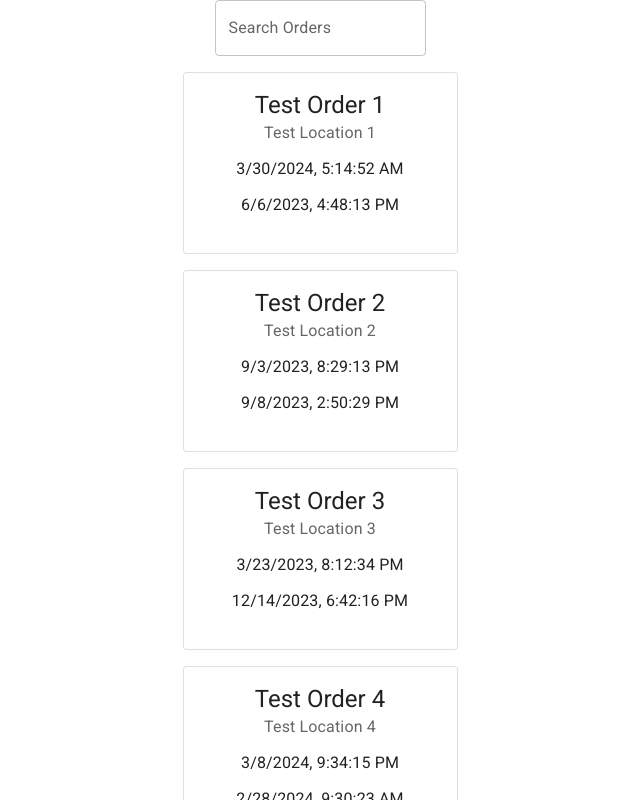
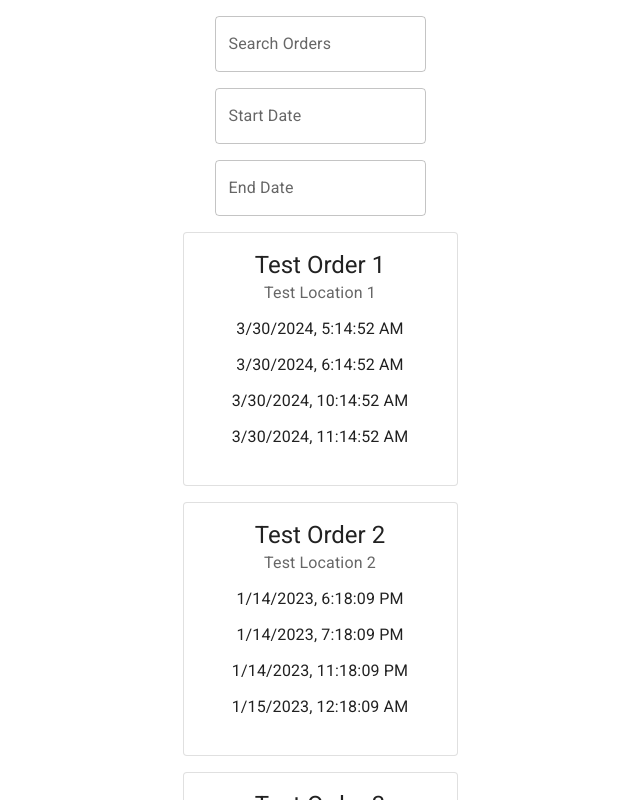
Before and after one commit to jalindsay/max-optra-frontend-test, a React (Create React App) app: page / in a window 1280 px wide. Shown: the top 800 px of the page, without its empty margins (320-960 px from the left). Built offline with nearby package versions, Linux system fonts and the light colour scheme.

Commit message:
Filter orders by date fields.

```diff
--- a/package.json
+++ b/package.json
@@ -6,6 +6,7 @@
     "@emotion/react": "^11.13.0",
     "@emotion/styled": "^11.13.0",
     "@mui/material": "^5.16.6",
+    "@mui/x-date-pickers": "^7.11.1",
     "@testing-library/jest-dom": "^5.17.0",
     "@testing-library/react": "^13.4.0",
     "@testing-library/user-event": "^13.5.0",
@@ -37,5 +38,8 @@
       "last 1 firefox version",
       "last 1 safari version"
     ]
+  },
+  "devDependencies": {
+    "dayjs": "^1.11.12"
   }
 }
--- a/src/App.jsx
+++ b/src/App.jsx
@@ -1,6 +1,9 @@
 import './App.css';
 import {useEffect, useState} from "react";
-import {Box, Card, CardContent, Typography, TextField} from "@mui/material";
+import { Box, Card, CardContent, Typography, TextField } from "@mui/material";
+import { DatePicker } from '@mui/x-date-pickers/DatePicker';
+import { LocalizationProvider } from '@mui/x-date-pickers';
+import { AdapterDayjs } from '@mui/x-date-pickers/AdapterDayjs'
 
 // Generate a random unix time between now and the past 2 years
 const getRandomUnixTime = () => {
@@ -13,10 +16,11 @@ const generateInitialOrders = () => {
     if (i % 100 === 0) {
       console.log(`generating order ${i}`)
     }
-    let startTime1 = getRandomUnixTime();
-    let endTime1 = getRandomUnixTime();
-    let startTime2 = getRandomUnixTime();
-    let endTime2 = getRandomUnixTime();
+    // Using a random starting timestamp then set hour intervals for testing times
+    let startTime1 = getRandomUnixTime(); // Random timestamp between now and the past 2 years
+    let endTime1 = startTime1 + 3600; // 1 hour later
+    let startTime2 = startTime1 + 18000; // 5 hours later
+    let endTime2  = startTime2 + 3600; // 6 hours later
     let order = {
       id: i,
       name: `Test Order ${i}`,
@@ -49,6 +53,8 @@ function App() {
   const [orders, setOrders] = useState(initialOrders);
   const [searchQuery, setSearchQuery] = useState("");
   const [visibleOrders, setVisibleOrders] = useState(10);
+  const [startTimeFilter, setStartTimeFilter] = useState();
+  const [endTimeFilter, setEndTimeFilter] = useState();
 
   const loadMoreOrders = () => {
     setVisibleOrders((prevVisibleOrders) => prevVisibleOrders + 10);
@@ -70,10 +76,34 @@ function App() {
     return () => window.removeEventListener('scroll', handleScroll);
   }, []);
 
-  const filteredOrders = orders.filter(order =>
-      order.name.toLowerCase().includes(searchQuery.toLowerCase())
-  );
+  const filteredOrders = orders.filter(order => {
+    const orderStartTime1 = order.dropWindows[0].startTime;
+    const orderEndTime1 = order.dropWindows[0].endTime;
+    const orderStartTime2 = order.dropWindows[1].startTime;
+    const orderEndTime2 = order.dropWindows[1].endTime;
 
+    const startTimeMatch = startTimeFilter ? (
+        orderStartTime1 >= new Date(startTimeFilter).getTime() / 1000 ||
+        orderEndTime1 >= new Date(startTimeFilter).getTime() / 1000 ||
+        orderStartTime2 >= new Date(startTimeFilter).getTime() / 1000 ||
+        orderEndTime2 >= new Date(startTimeFilter).getTime() / 1000
+    ) : true;
+
+    const endTimeMatch = endTimeFilter ? (
+        orderStartTime1 <= new Date(endTimeFilter).getTime() / 1000 ||
+        orderEndTime1 <= new Date(endTimeFilter).getTime() / 1000 ||
+        orderStartTime2 <= new Date(endTimeFilter).getTime() / 1000 ||
+        orderEndTime2 <= new Date(endTimeFilter).getTime() / 1000
+    ) : true;
+
+    return order.name.toLowerCase().includes(searchQuery.toLowerCase()) &&
+        startTimeMatch &&
+        endTimeMatch;
+  });
+
+  // TODO: add generated addresses
+  // TODO: make date filters start from beginning of day and end of day
+  // TODO: format drop windows to only display ending time. (01/01/2020 10:00-11:00)
   return (
     <div className="App">
       <Box sx={{ display: 'flex', flexDirection: 'column', alignItems: 'center' }}>
@@ -82,6 +112,19 @@ function App() {
             variant="outlined"
             value={searchQuery}
             onChange={(e) => setSearchQuery(e.target.value)}
+            sx={{ marginBottom: 2, marginTop: 2 }}
+        />
+        <DatePicker
+            label="Start Date"
+            inputFormat="dd-mm-yyyy"
+            value={startTimeFilter}
+            onChange={(newValue) => setStartTimeFilter(newValue)}
+            sx={{ marginBottom: 2 }}
+        />
+        <DatePicker
+            label="End Date"
+            value={endTimeFilter}
+            onChange={(newValue) => setEndTimeFilter(newValue)}
             sx={{ marginBottom: 2 }}
         />
         { filteredOrders.slice(0, visibleOrders)?.map((order) => (
@@ -93,6 +136,8 @@ function App() {
               <Typography sx={{ mb: 1.5 }} color="text.secondary">{order.location.address}</Typography>
               <div>
                 <Typography sx={{ mb: 1.5 }} color="text.primary">{new Date(order.dropWindows[0].startTime * 1000).toLocaleString()}</Typography>
+                <Typography sx={{ mb: 1.5 }} color="text.primary">{new Date(order.dropWindows[0].endTime * 1000).toLocaleString()}</Typography>
+                <Typography sx={{ mb: 1.5 }} color="text.primary">{new Date(order.dropWindows[1].startTime * 1000).toLocaleString()}</Typography>
                 <Typography sx={{ mb: 1.5 }} color="text.primary">{new Date(order.dropWindows[1].endTime * 1000).toLocaleString()}</Typography>
               </div>
 
--- a/src/index.js
+++ b/src/index.js
@@ -4,13 +4,17 @@ import './index.css';
 import App from './App';
 import reportWebVitals from './reportWebVitals';
 import { StyledEngineProvider } from '@mui/material/styles';
+import { LocalizationProvider } from '@mui/x-date-pickers';
+import { AdapterDayjs } from '@mui/x-date-pickers/AdapterDayjs';
+import 'dayjs/locale/en-gb'; // Import the en-gb locale
 
 const root = ReactDOM.createRoot(document.getElementById('root'));
 root.render(
   <React.StrictMode>
     <StyledEngineProvider injectFirst>
-
-      <App />
+      <LocalizationProvider dateAdapter={AdapterDayjs} adapterLocale="en-gb">
+        <App />
+      </LocalizationProvider>
     </StyledEngineProvider>
   </React.StrictMode>
 );
```
Also changed, not shown: 1 other file (tests, documents, lock files or other folders).
